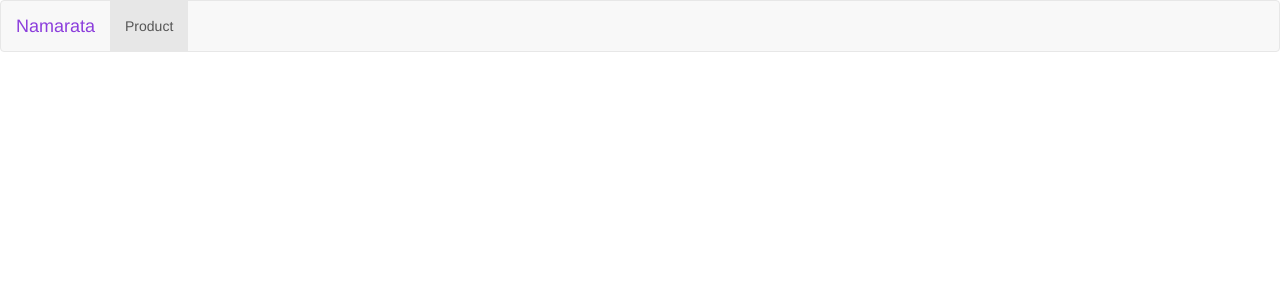
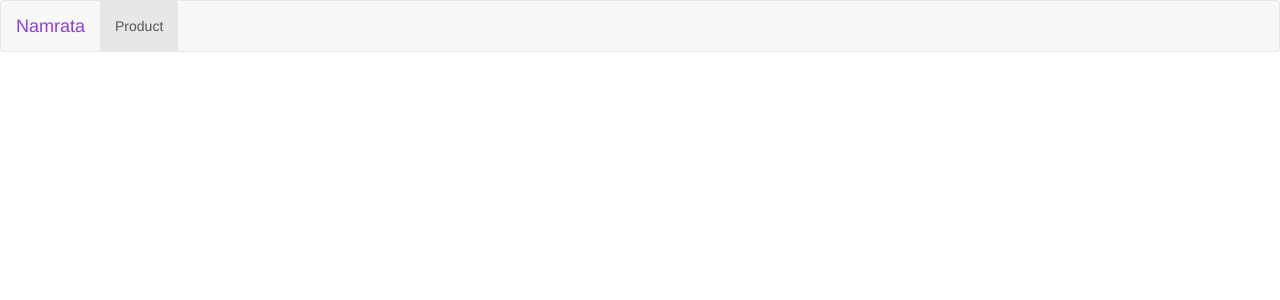
Before and after one commit to ravinode/namarata-ui, an Angular app: page / in a window 1280 px wide. Shown: the top 300 px of the page. Built offline with nearby package versions, Linux system fonts and the light colour scheme; what ng2-drag-drop would draw is missing.

Commit message:
first commit

```diff
--- a/src/app/header/header.component.html
+++ b/src/app/header/header.component.html
@@ -1,7 +1,7 @@
 <nav class="navbar navbar-default">
   <div class="container-fluid">
     <div class="navbar-header">
-      <a class="navbar-brand header">Namarata</a>
+      <a class="navbar-brand header">Namrata</a>
     </div>
     <ul class="nav navbar-nav">
       <li class="active"><a routerLink="/product">Product</a></li>
--- a/src/index.html
+++ b/src/index.html
@@ -2,7 +2,7 @@
 <html lang="en">
 <head>
   <meta charset="utf-8">
-  <title>Namarata Garments </title>
+  <title>Namrata Garments </title>
   <base href="/">
 
   <meta name="viewport" content="width=device-width, initial-scale=1">
```
